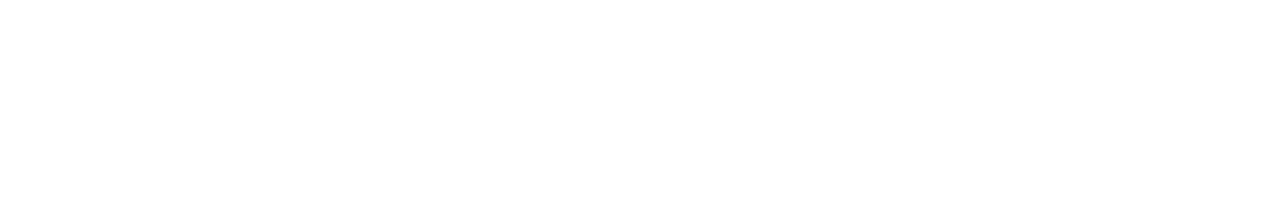
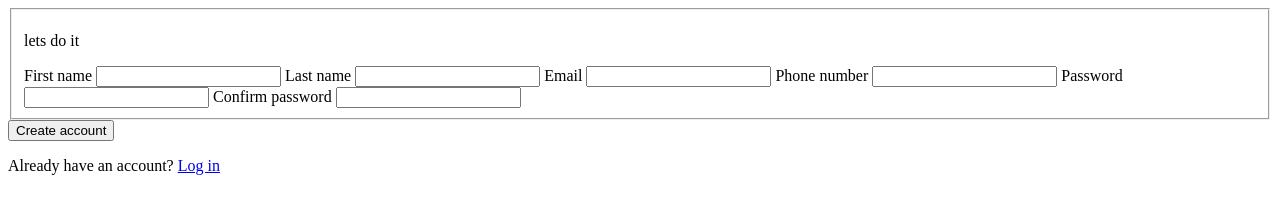
Before and after one commit to FranciscoTurro/SignupForm, a plain HTML site: page index.html in a window 1280 px wide. Drawn offline with Linux system fonts and the light colour scheme.

Commit message:
No progress

```diff
--- a/index.html
+++ b/index.html
@@ -5,7 +5,42 @@
     <meta http-equiv="X-UA-Compatible" content="IE=edge" />
     <meta name="viewport" content="width=device-width, initial-scale=1.0" />
     <link rel="stylesheet" href="styles.css" />
+    <script defer src="script.js"></script>
     <title>Document</title>
   </head>
-  <body></body>
+  <body>
+    <div id="right"></div>
+    <div id="left">
+      <form>
+        <fieldset>
+          <p>lets do it</p>
+
+          <label for="name">First name</label>
+          <input type="text" name="userName" id="name" />
+
+          <label for="lastName">Last name</label>
+          <input type="text" name="userLastName" id="lastName" />
+
+          <label for="email">Email</label>
+          <input type="email" name="userEmail" id="email" />
+
+          <label for="cel">Phone number</label>
+          <input type="tel" name="userCel" id="cel" />
+
+          <label for="pass1">Password</label>
+          <input type="password" name="userPass1" id="pass1" />
+
+          <label for="pass2">Confirm password</label>
+          <input type="password" name="userPass2" id="pass2" />
+        </fieldset>
+        <button type="submit">Create account</button>
+        <p>
+          Already have an account?
+          <a href="https://www.youtube.com/watch?v=fNcJuPIZ2WE&t=721s"
+            >Log in</a
+          >
+        </p>
+      </form>
+    </div>
+  </body>
 </html>
```
Also changed, not shown: script.js (added).
